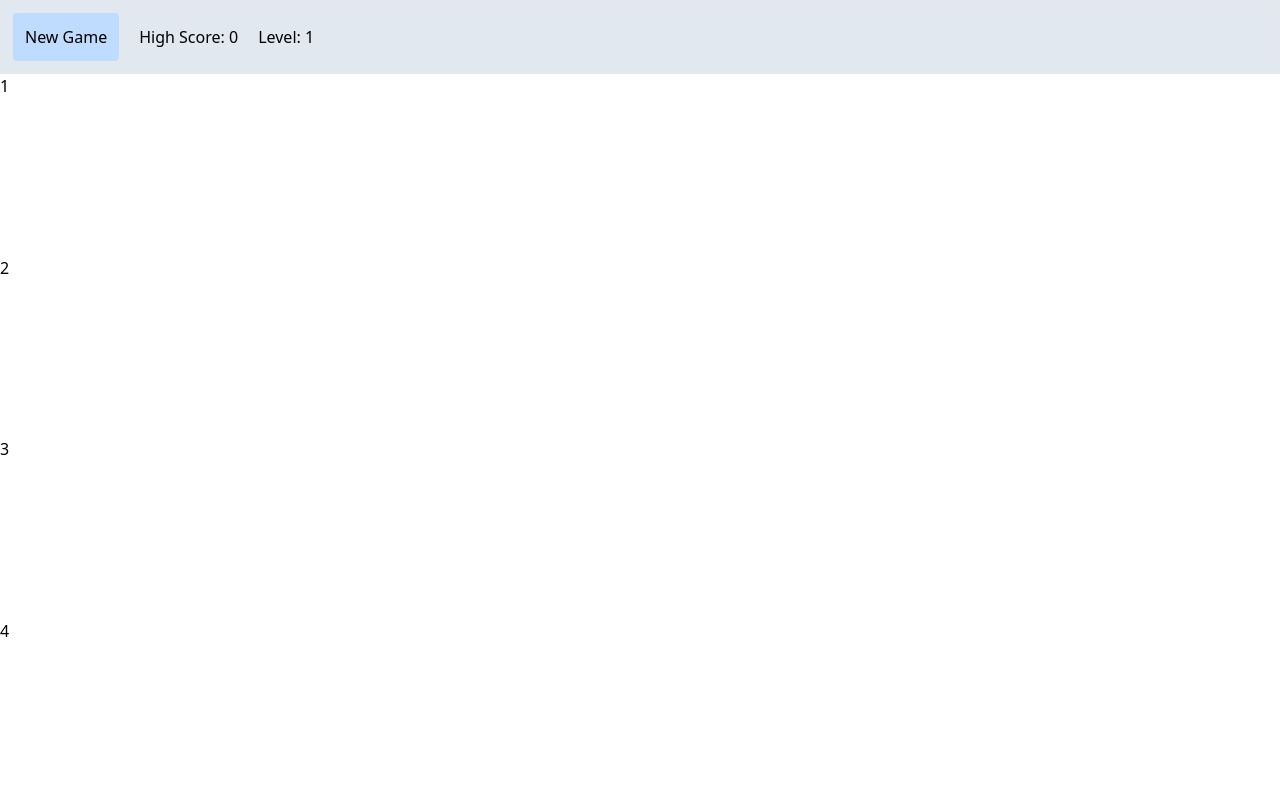
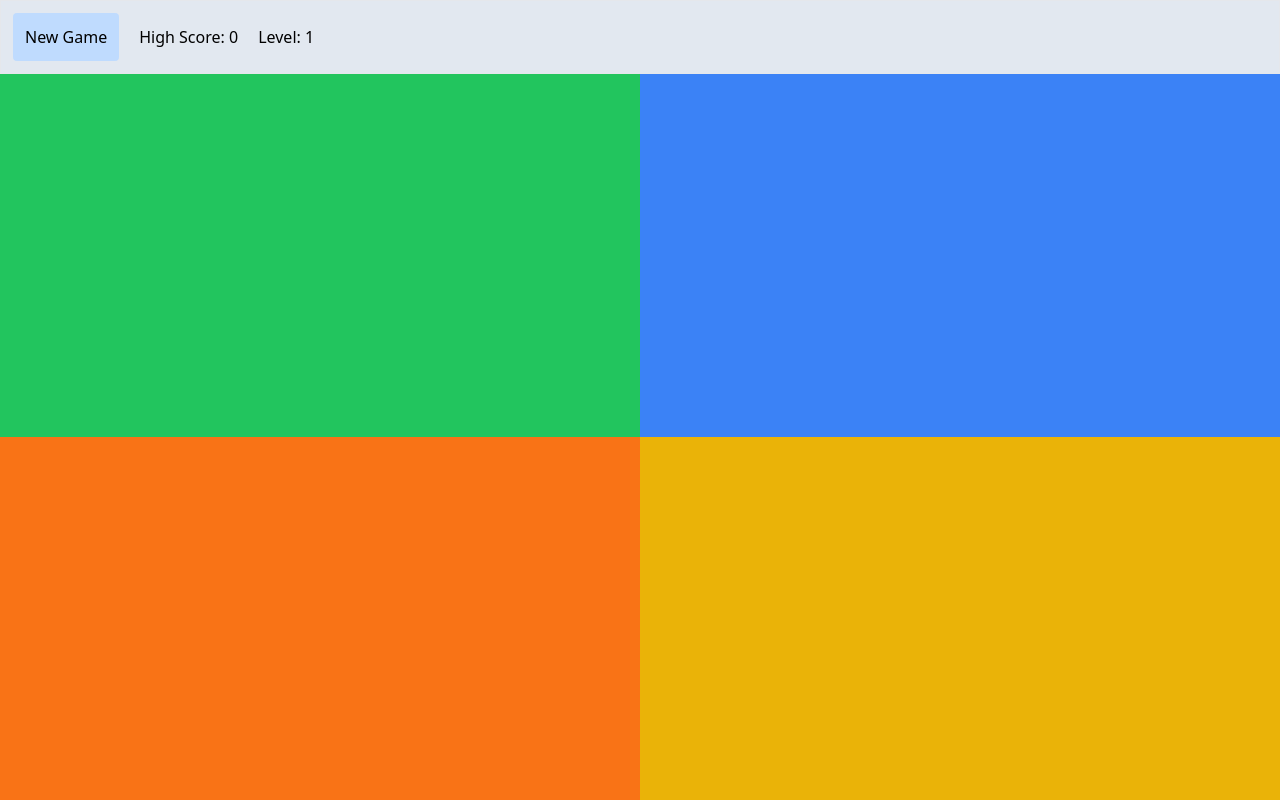
Before and after one commit to johnhalsey/games, a Nuxt app: page /memory-sequence in a window 1280 px wide. Built offline with nearby package versions, Linux system fonts and the light colour scheme.

Commit message:
default colours and safe list

```diff
--- a/pages/memory-sequence.vue
+++ b/pages/memory-sequence.vue
@@ -13,12 +13,11 @@
 			</ul>
 		</div>
 		<div class="grow">
-			<div class="grid h-full"
+			<div class="grid h-full grid-cols-2 grid-rows-2"
 					 :class="containerClasses">
 				<div v-for="index in segments"
 						 :key="'segment-' + index"
 						 :class="`bg-${colours[index -1]}-500`">
-			{{ index }}
 				</div>
 			</div>
 		</div>
@@ -35,18 +34,19 @@ export default {
 			difficulties: [
 				{label: 'Easy', segments: 4},
 				{label: 'Medium', segments: 6},
-				{label: 'Hard', segments: 8},
+				{label: 'Hard', segments: 9},
 			],
 			currentDifficulty: 'Easy',
 			colours: [
+				'green',
+				'blue',
+				'orange',
 				'yellow',
 				'purple',
 				'pink',
-				'green',
-				'blue',
+				'red',
 				'lime',
-				'red',
-				'amber'
+				'cyan'
 			]
 		}
 	},
@@ -55,10 +55,21 @@ export default {
 			return this.difficulties.find(difficulty => difficulty.label === this.currentDifficulty).segments;
 		},
 		containerClasses () {
-			return 'grid-cols-' + this.cols + ' grid-rows-' + this.cols;
+			return 'grid-cols-' + this.cols + ' grid-rows-' + this.rows;
 		},
 		cols () {
-			return this.segments / 2;
+			let cols = 2
+			// cols = this.currentDifficulty === 'Easy' ? 2 : cols
+			// cols = this.currentDifficulty === 'Medi' ? 3 : cols
+			cols = this.currentDifficulty === 'Hard' ? 3 : cols
+			return cols
+		},
+		rows () {
+			let rows = 2
+			// cols = this.currentDifficulty === 'Easy' ? 2 : cols
+			rows = this.currentDifficulty === 'Medium' ? 3 : rows
+			rows = this.currentDifficulty === 'Hard' ? 3 : rows
+			return rows
 		}
 	},
 	methods: {
@@ -76,4 +87,5 @@ body,
 #__nuxt {
 	@apply h-full;
 }
+
 </style>
--- a/tailwind.config.js
+++ b/tailwind.config.js
@@ -1,6 +1,12 @@
 /** @type {import('tailwindcss').Config} */
 const colors = require('tailwindcss/colors')
-export default {
+module.exports = {
+	mode: 'jit',
+	// These paths are just examples, customize them to match your project structure
+	purge: [
+		'./public/**/*.html',
+		'./pages/*.{js,jsx,ts,tsx,vue}',
+	],
 	content: [
 		"./components/**/*.{js,vue,ts}",
 		"./layouts/**/*.vue",
@@ -9,11 +15,30 @@ export default {
 		"./app.vue",
 		"./error.vue",
 	],
+	safelist: [
+		'bg-red-500',
+		'bg-green-500',
+		'bg-blue-500',
+		'bg-yellow-500',
+		'bg-indigo-500',
+		'bg-purple-500',
+		'bg-pink-500',
+		'bg-orange-500',
+		'bg-cyan-500',
+		'bg-lime-500',
+		'grid-cols-2',
+		'grid-cols-3',
+		'grid-cols-4',
+		'grid-rows-2',
+		'grid-rows-3',
+		'grid-rows-4',
+	],
 	theme: {
-		extend: {},
-		colors: {
-			...colors,
+		extend: {
+			colors: {
+				...colors
+			}
 		},
-	},
-	plugins: [],
+		plugins: [],
+	}
 }
```
